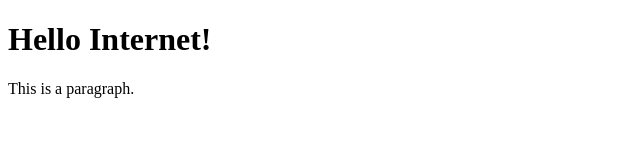
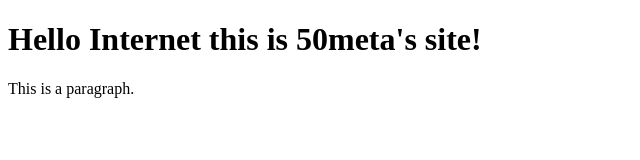
Before and after one commit to tristan50meta/Team-Website, a plain HTML site: page index.html in a window 1280 px wide. Shown: the whole page, without its empty margins (0-640 px from the left). Drawn offline with Linux system fonts and the light colour scheme.

Commit message:
Update index.html

```diff
--- a/index.html
+++ b/index.html
@@ -5,7 +5,7 @@
 </head>
 <body>
 
-<h1>Hello Internet!</h1>
+<h1>Hello Internet this is 50meta's site!</h1>
 <p>This is a paragraph.</p>
 <script>alert('Random Javascript!');</script>
 </body>
```
